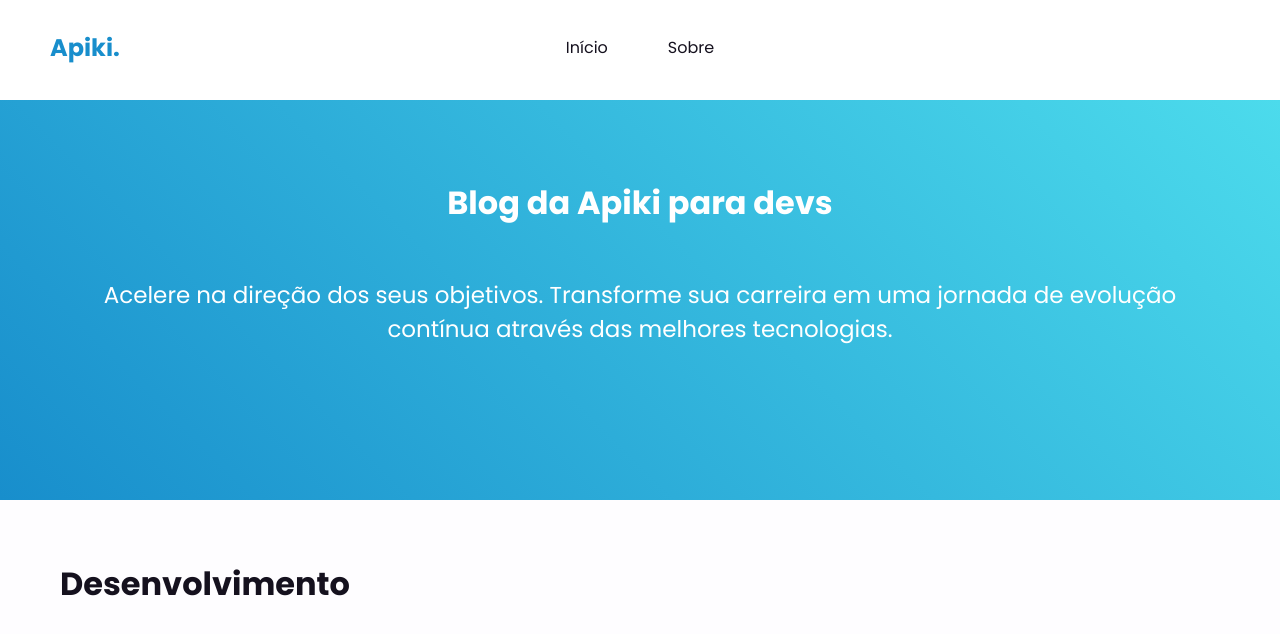
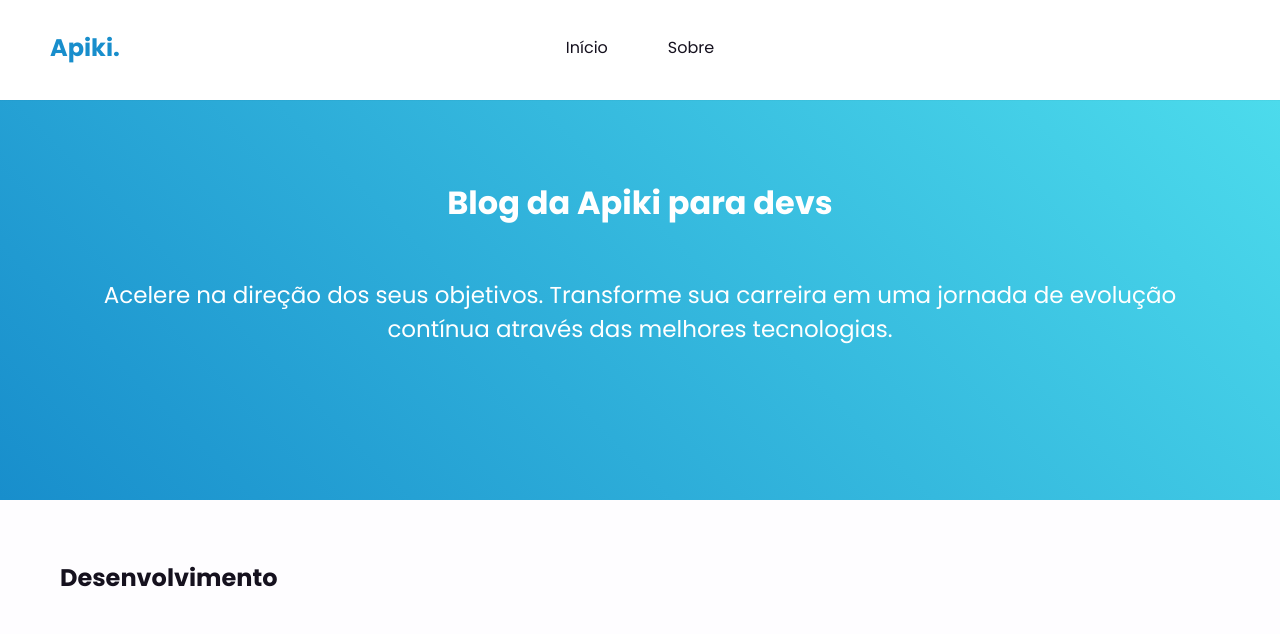
Before and after one commit to Apiki/front-end-challenge, a React (Create React App) app: page / in a window 1280 px wide. Shown: the top 634 px of the page. Built offline with nearby package versions, Linux system fonts and the light colour scheme; no server answers.

Commit message:
adding style from header

```diff
--- a/src/pages/Home/Home.styled.ts
+++ b/src/pages/Home/Home.styled.ts
@@ -1,9 +1,20 @@
 import styled from 'styled-components'
 import { theme } from 'src/config'
 
-export const ContainerMain = styled.div`
-  h1 {
+export const Content = styled.div`
+  h2 {
     color: ${theme.colors.neutral[900]};
     margin: 60px;
   }
 `
+
+export const ContainerMain = styled.div`
+  display: flex;
+  align-items: center;
+  justify-content: center;
+
+  img {
+    width: 200px;
+    height: 200px;
+  }
+`
--- a/src/pages/Home/Home.tsx
+++ b/src/pages/Home/Home.tsx
@@ -10,11 +10,10 @@ export function Home () {
   console.log(posts)
 
   return (
-    <>
+    <S.Content>
       <Header />
+      <h2>Desenvolvimento</h2>
       <S.ContainerMain>
-        <h1>Desenvolvimento</h1>
-
         <ul>
           {posts.map((post) => (
             <li>
@@ -24,6 +23,6 @@ export function Home () {
           ))}
         </ul>
       </S.ContainerMain>
-    </>
+    </S.Content>
   )
 }
--- a/src/ui/components/Header/Header.styled.ts
+++ b/src/ui/components/Header/Header.styled.ts
@@ -3,12 +3,13 @@ import { theme } from 'src/config'
 
 export const ContainerNav = styled.div`
   height: 100px;
-  background: ${theme.colors.white};
 
   nav {
     position: fixed;
-    top: 0;
     width: 100%;
+    background: ${theme.colors.white};
+    height: 100px;
+    box-shadow: 0 0.1px 0.5px black;
   }
 
   h1 {
```
